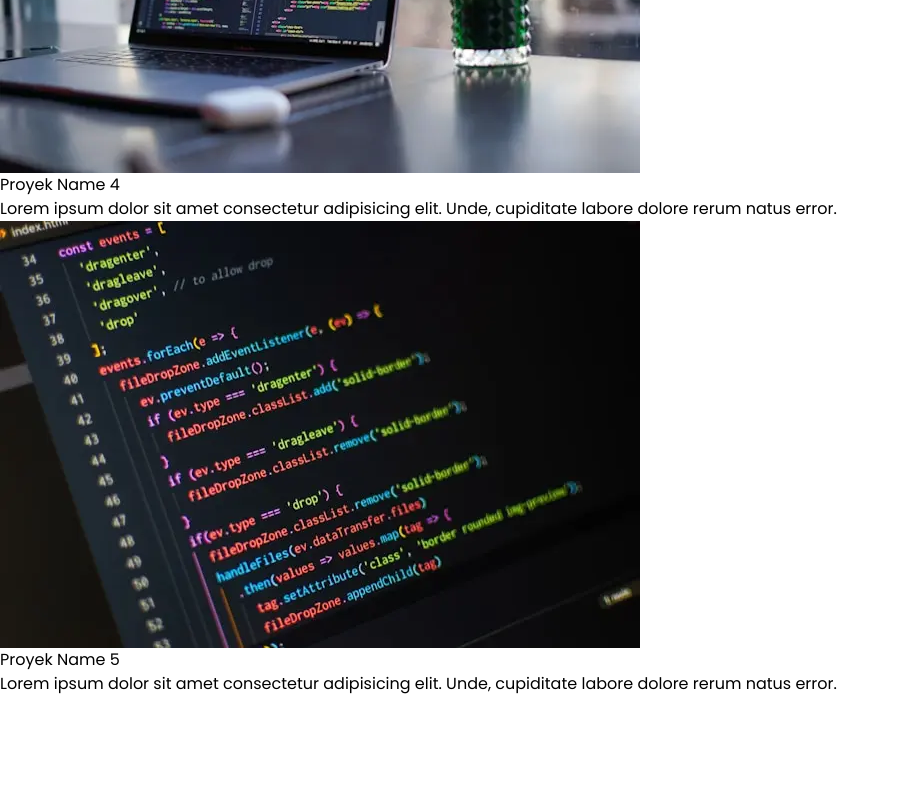
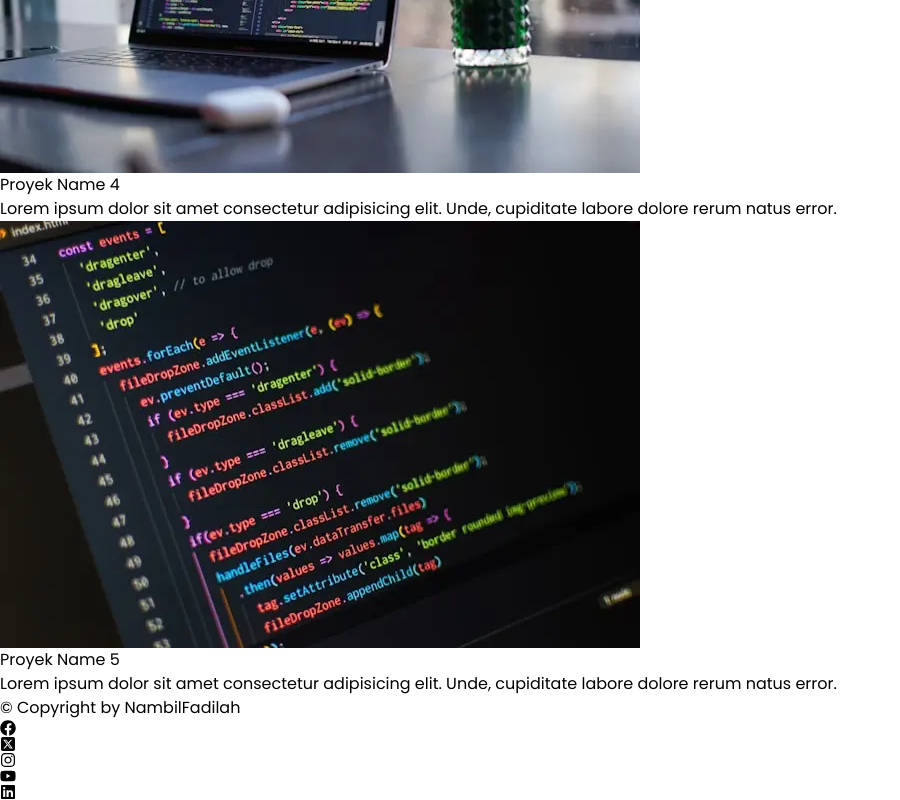
Before and after one commit to Nabilfadilah/website_responsive, a React (Vite) app in the folder porfolio/: page / in a window 1280 px wide. Shown: the part 3366-4166 px from the top of the page, without its empty margins (0-900 px from the left). Before the commit the page ends 4062 px from the top, so only its background shows below. Built offline with nearby package versions, Linux system fonts and the light colour scheme.

Commit message:
Membuat layout footer

```diff
--- a/porfolio/src/components/layouts/Footer.jsx
+++ b/porfolio/src/components/layouts/Footer.jsx
@@ -1,9 +1,33 @@
 import React from "react";
+import { FaFacebook } from "react-icons/fa";
+import { FaSquareXTwitter } from "react-icons/fa6";
+import { FaInstagram, FaYoutube, FaLinkedin } from "react-icons/fa";
 
 const Footer = () => {
   return (
-    <div>
-      <div></div>
+    <div className="footer bg-white shadow mt-20" id="social">
+      <div className="container mx-auto px-4 flex items-center justify-between">
+        <p className="py-4">
+          &copy; Copyright by <span className="font-bold">NambilFadilah</span>
+        </p>
+        <div className="sosial-footer flex items-center sm:gap-7 gap-2">
+          <div className="text-2xl">
+            <FaFacebook />{" "}
+          </div>
+          <i className="text-2xl">
+            <FaSquareXTwitter />{" "}
+          </i>
+          <i className="text-2xl">
+            <FaInstagram />{" "}
+          </i>
+          <i className="text-2xl">
+            <FaYoutube />{" "}
+          </i>
+          <i className="text-2xl">
+            <FaLinkedin />{" "}
+          </i>
+        </div>
+      </div>
     </div>
   );
 };
```
